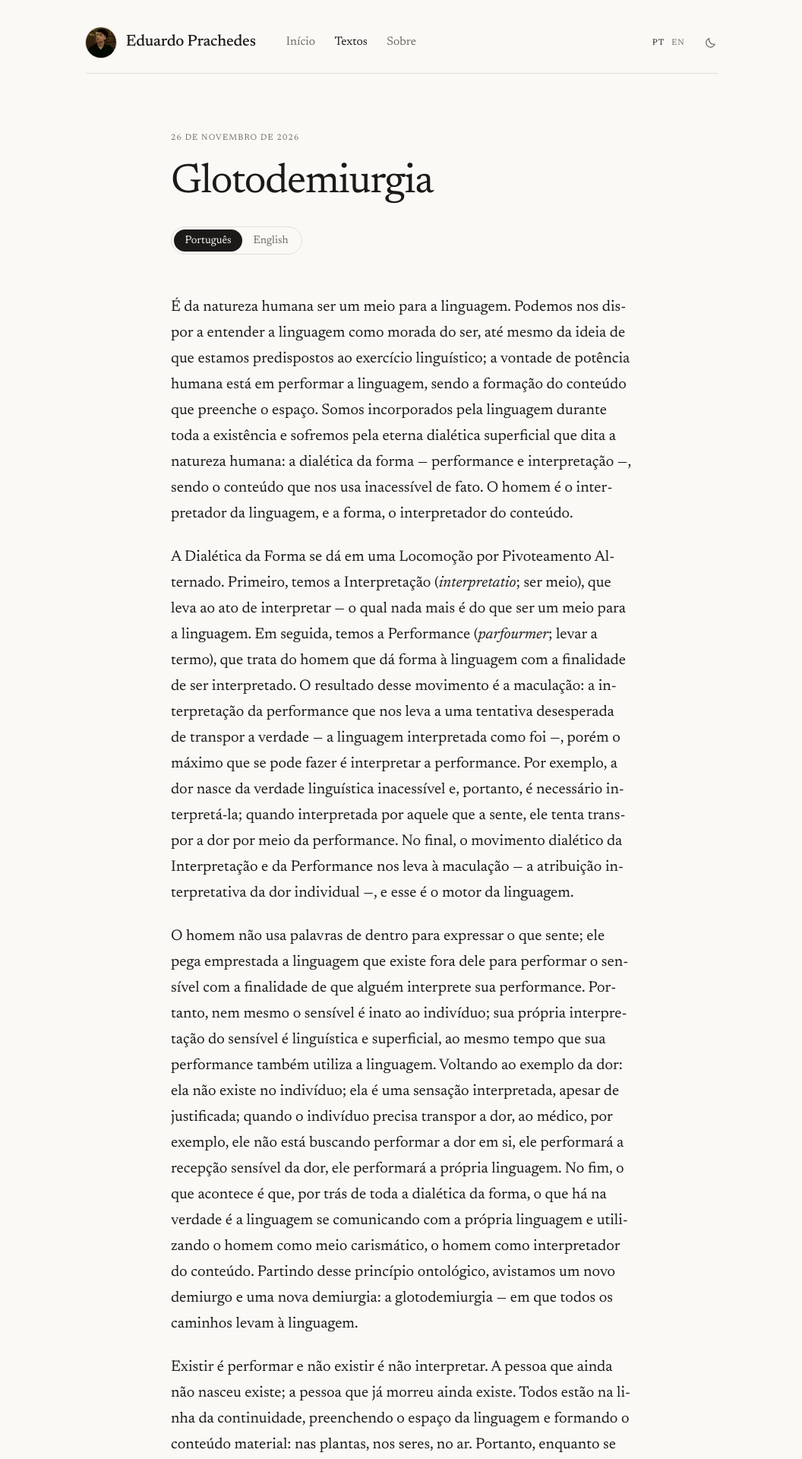
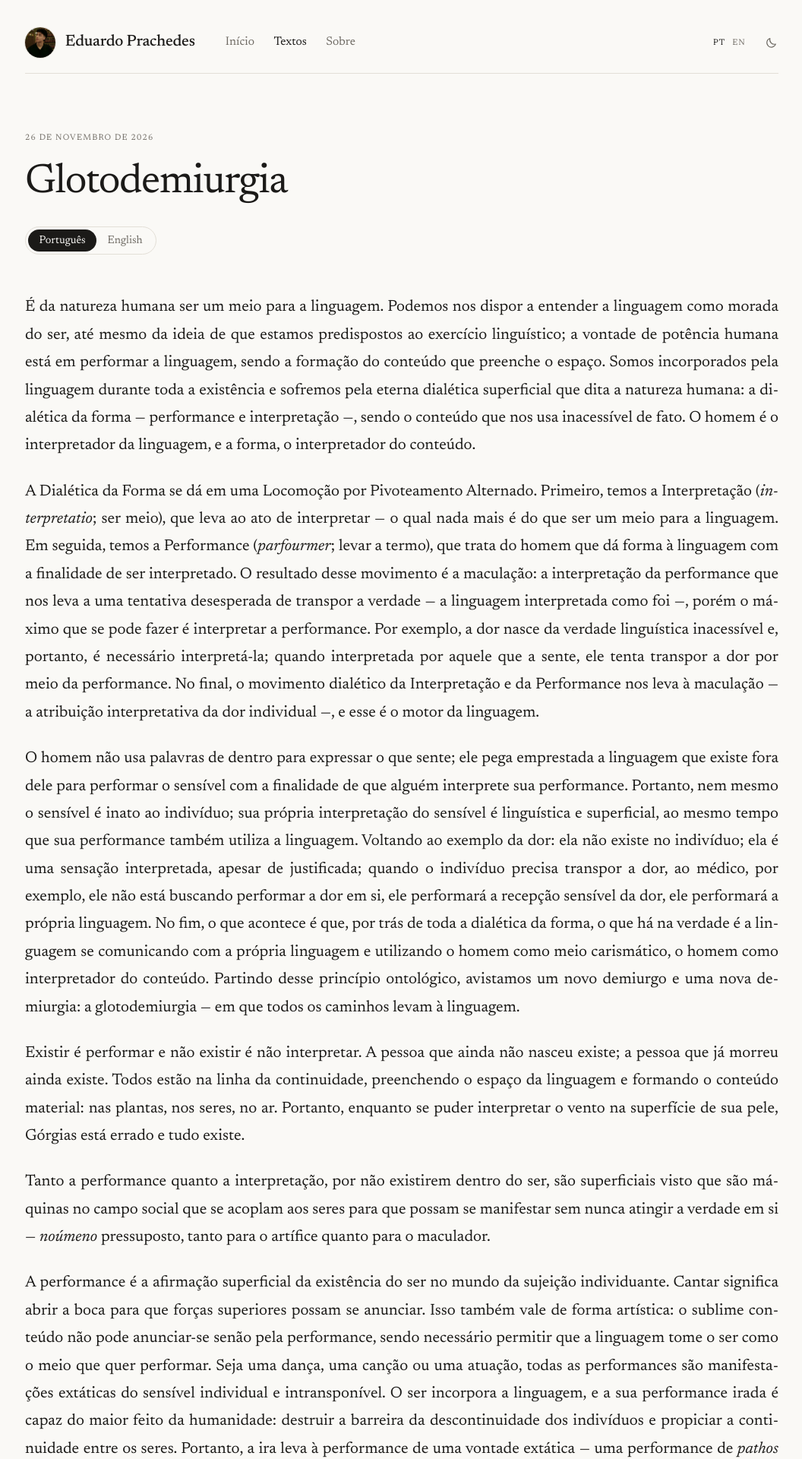
Before and after one commit to eduardoprachedes/eduardoprachedes.github.io, a Jekyll site: the page built from _posts/pt/2026-11-26-glotodemiurgia.md, in a window 1280 px wide. Shown: the top 1920 px of the page at 76% size, without its empty margins (111-1167 px from the left). Built offline with Jekyll 4.4.1, drawn with Linux system fonts in a browser that asks for light colours.

Commit message:
Textos ocupam a largura do site e ficam justificados
Co-Authored-By: Claude Opus 5.5 <noreply@anthropic.com>
Claude-Session: https://claude.ai/code/session_019fdVLaVRsWyWkxyfbURLW7

```diff
--- a/assets/css/style.css
+++ b/assets/css/style.css
@@ -12,7 +12,7 @@
 
   --serif: "Newsreader", "Iowan Old Style", "Palatino Linotype", Palatino, Georgia, serif;
   --coluna: 38rem;
-  --largura: 52rem;
+  --largura: 62rem;
   --lateral: clamp(1.25rem, 5vw, 3rem);
 }
 
@@ -268,7 +268,7 @@ a { color: inherit; text-decoration: none; }
 
 /* ---------- Texto ---------- */
 
-.texto { max-width: var(--coluna); margin: 0 auto; }
+.texto { max-width: none; }
 
 .texto-cabecalho { margin-bottom: 3.25rem; }
 
@@ -316,8 +316,10 @@ a { color: inherit; text-decoration: none; }
 .versoes span[aria-current] { background: var(--tinta); color: var(--fundo); }
 
 .texto-corpo {
-  font-size: 1.25rem;
-  line-height: 1.7;
+  font-size: 1.3rem;
+  line-height: 1.75;
+  text-align: justify;
+  text-justify: inter-word;
   hyphens: auto;
   -webkit-hyphens: auto;
   font-variant-numeric: oldstyle-nums;
@@ -357,6 +359,10 @@ a { color: inherit; text-decoration: none; }
 .texto-corpo code { font-size: 0.85em; padding: 0.1em 0.3em; border-radius: 3px; background: var(--fio); }
 .texto-corpo sup { line-height: 0; }
 .texto-corpo sup a, .footnotes a { text-decoration: none; color: var(--destaque); }
+
+.texto-corpo h2,
+.texto-corpo h3,
+.texto-corpo blockquote { text-align: left; }
 
 .footnotes {
   margin-top: 3.5rem;
```
